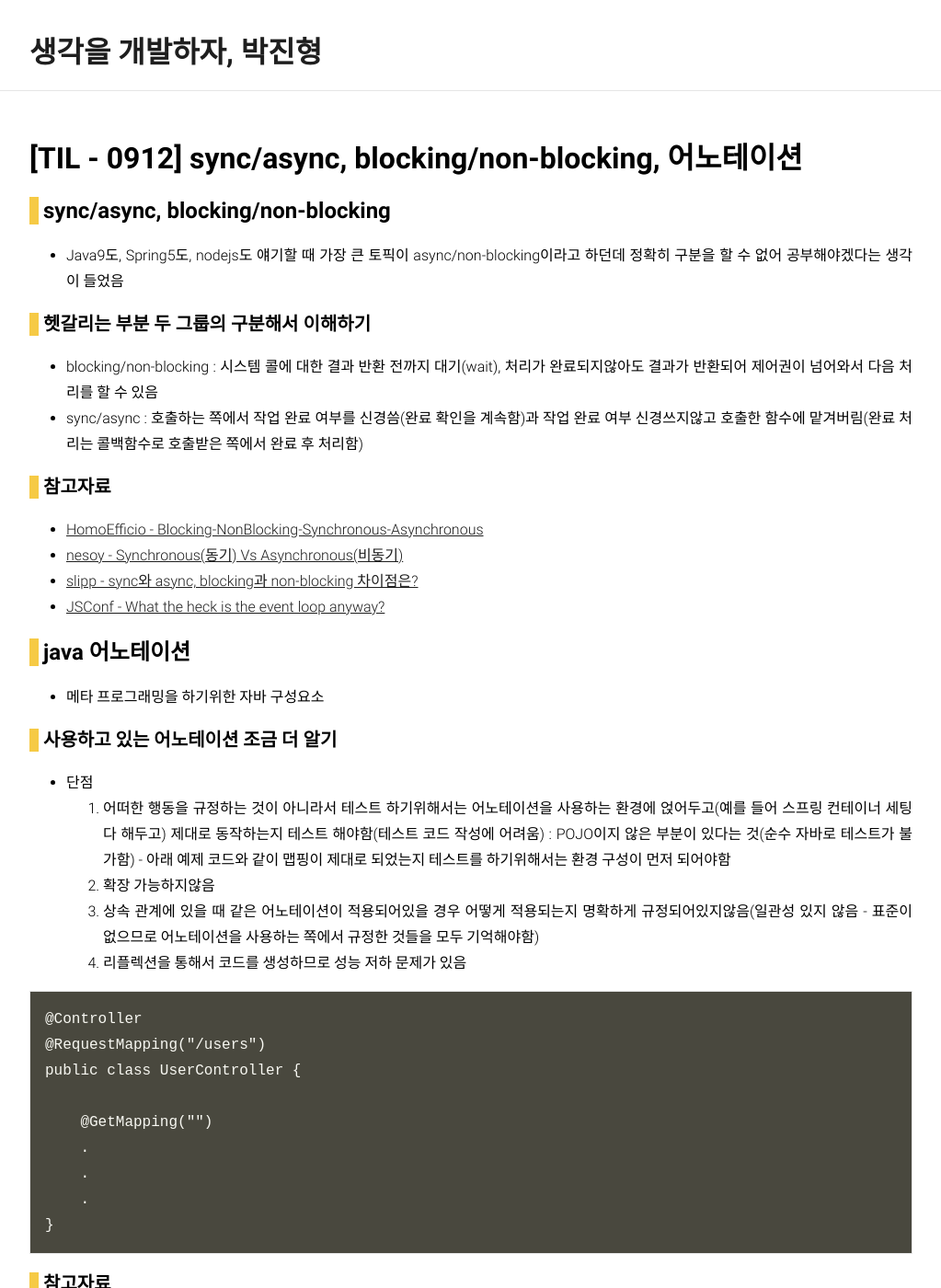
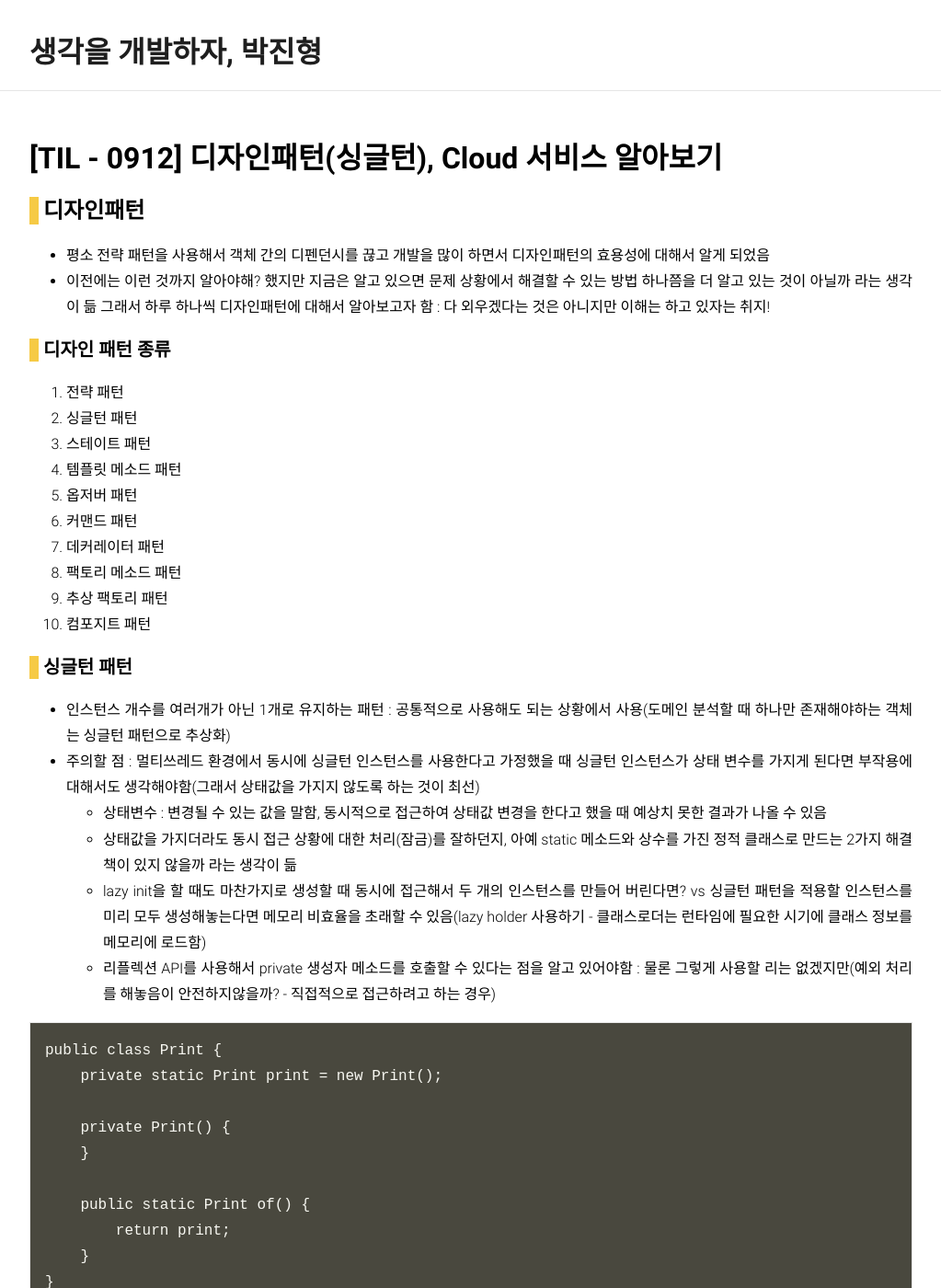
Before and after one commit to imjinbro/imjinbro.github.io, a Jekyll site: the page built from _posts/2018-09-12-TIL.md, in a window 1280 px wide and 1400 px high. Shown: the whole window at 92% size, without its empty margins (128-1151 px from the left). Built offline with Jekyll 4.4.1, drawn with Linux system fonts in a browser that asks for light colours; nearby versions of some CDN libraries; some web fonts are replaced; our own code applies the rules of GitHub Pages for plain Markdown files; comment, search, counter and statistics services are not loaded; some of the changed text lies outside the part shown.

````diff
--- a/_posts/2018-09-12-TIL.md
+++ b/_posts/2018-09-12-TIL.md
@@ -1,48 +1,113 @@
 ---
-title: '[TIL - 0912] sync/async, blocking/non-blocking, 어노테이션'
+title: '[TIL - 0912] 디자인패턴(싱글턴), Cloud 서비스 알아보기'
 author: imjinbro
-date: 2018-09-13 01:54
-tags: [TIL, io, java]
+date: 2018-09-13 01:39
+tags: [TIL, solution, cloud]
 comments: true
 sitemap :
   changefreq : daily
   priority : 1.0
 ---
 
-## sync/async, blocking/non-blocking
-* Java9도, Spring5도, nodejs도 얘기할 때 가장 큰 토픽이 async/non-blocking이라고 하던데 정확히 구분을 할 수 없어 공부해야겠다는 생각이 들었음
+## 디자인패턴
+* 평소 전략 패턴을 사용해서 객체 간의 디펜던시를 끊고 개발을 많이 하면서 디자인패턴의 효용성에 대해서 알게 되었음
+* 이전에는 이런 것까지 알아야해? 했지만 지금은 알고 있으면 문제 상황에서 해결할 수 있는 방법 하나쯤을 더 알고 있는 것이 아닐까 라는 생각이 듦 그래서 하루 하나씩 디자인패턴에 대해서 알아보고자 함 : 다 외우겠다는 것은 아니지만 이해는 하고 있자는 취지!
 
-### 헷갈리는 부분 두 그룹의 구분해서 이해하기
-* blocking/non-blocking : 시스템 콜에 대한 결과 반환 전까지 대기(wait), 처리가 완료되지않아도 결과가 반환되어 제어권이 넘어와서 다음 처리를 할 수 있음
-* sync/async : 호출하는 쪽에서 작업 완료 여부를 신경씀(완료 확인을 계속함)과 작업 완료 여부 신경쓰지않고 호출한 함수에 맡겨버림(완료 처리는 콜백함수로 호출받은 쪽에서 완료 후 처리함)
+### 디자인 패턴 종류
+1. 전략 패턴
+2. 싱글턴 패턴
+3. 스테이트 패턴
+4. 템플릿 메소드 패턴
+5. 옵저버 패턴
+6. 커맨드 패턴
+7. 데커레이터 패턴
+8. 팩토리 메소드 패턴
+9. 추상 팩토리 패턴
+10. 컴포지트 패턴
 
-### 참고자료
-* [HomoEfficio - Blocking-NonBlocking-Synchronous-Asynchronous](https://homoefficio.github.io/2017/02/19/Blocking-NonBlocking-Synchronous-Asynchronous/)
-* [nesoy - Synchronous(동기) Vs Asynchronous(비동기)](https://nesoy.github.io/articles/2017-01/Synchronized)
-* [slipp - sync와 async, blocking과 non-blocking 차이점은?](https://www.slipp.net/questions/367)
-* [JSConf - What the heck is the event loop anyway?](https://www.youtube.com/watch?time_continue=1470&v=8aGhZQkoFbQ)
-
-## java 어노테이션
-* 메타 프로그래밍을 하기위한 자바 구성요소
-
-### 사용하고 있는 어노테이션 조금 더 알기
-* 단점
-  1. 어떠한 행동을 규정하는 것이 아니라서 테스트 하기위해서는 어노테이션을 사용하는 환경에 얹어두고(예를 들어 스프링 컨테이너 세팅 다 해두고) 제대로 동작하는지 테스트 해야함(테스트 코드 작성에 어려움) : POJO이지 않은 부분이 있다는 것(순수 자바로 테스트가 불가함) - 아래 예제 코드와 같이 맵핑이 제대로 되었는지 테스트를 하기위해서는 환경 구성이 먼저 되어야함
-  2. 확장 가능하지않음
-  3. 상속 관계에 있을 때 같은 어노테이션이 적용되어있을 경우 어떻게 적용되는지 명확하게 규정되어있지않음(일관성 있지 않음 - 표준이 없으므로 어노테이션을 사용하는 쪽에서 규정한 것들을 모두 기억해야함)
-  4. 리플렉션을 통해서 코드를 생성하므로 성능 저하 문제가 있음
+### 싱글턴 패턴
+* 인스턴스 개수를 여러개가 아닌 1개로 유지하는 패턴 : 공통적으로 사용해도 되는 상황에서 사용(도메인 분석할 때 하나만 존재해야하는 객체는 싱글턴 패턴으로 추상화)
+* 주의할 점 : 멀티쓰레드 환경에서 동시에 싱글턴 인스턴스를 사용한다고 가정했을 때 싱글턴 인스턴스가 상태 변수를 가지게 된다면 부작용에 대해서도 생각해야함(그래서 상태값을 가지지 않도록 하는 것이 최선)
+  * ```상태변수``` : 변경될 수 있는 값을 말함, 동시적으로 접근하여 상태값 변경을 한다고 했을 때 예상치 못한 결과가 나올 수 있음
+  * 상태값을 가지더라도 동시 접근 상황에 대한 처리(잠금)를 잘하던지, 아예 static 메소드와 상수를 가진 정적 클래스로 만드는 2가지 해결책이 있지 않을까 라는 생각이 듦
+  * lazy init을 할 때도 마찬가지로 생성할 때 동시에 접근해서 두 개의 인스턴스를 만들어 버린다면? vs 싱글턴 패턴을 적용할 인스턴스를 미리 모두 생성해놓는다면 메모리 비효율을 초래할 수 있음(lazy holder 사용하기 - 클래스로더는 런타임에 필요한 시기에 클래스 정보를 메모리에 로드함)
+  * 리플렉션 API를 사용해서 private 생성자 메소드를 호출할 수 있다는 점을 알고 있어야함 : 물론 그렇게 사용할 리는 없겠지만(예외 처리를 해놓음이 안전하지않을까? - 직접적으로 접근하려고 하는 경우)
 
 ~~~
-@Controller
-@RequestMapping("/users")
-public class UserController {
+public class Print {
+    private static Print print = new Print();
 
-    @GetMapping("")
-    .
-    .
-    .
+    private Print() {
+    }
+
+    public static Print of() {
+        return print;
+    }
+}
+
+
+/* 리플렉션 private 인스턴스 접근 */
+public static void main(String[] args) throws NoSuchMethodException, IllegalAccessException, InvocationTargetException, InstantiationException {
+    Constructor constructor = Printer.class.getDeclaredConstructor();
+    constructor.setAccessible(true);
+    Printer printer = (Printer) constructor.newInstance();
+    printer.print();
+}
+
+
+/* lazy holder 방식 - 인스턴스가 진짜 필요한 시점에 생성(동시 문제도 메모리 비효율도 같이 잡음)  */
+public class Printer {
+
+    private Printer() {
+    }
+
+    private static class LazyPrinter {
+        private static final Printer PRINTER = new Printer();
+    }
+
+    public static Printer of() {
+        return LazyPrinter.PRINTER;
+    }
 }
 ~~~
 
+
+* 생각드는 부분 : 정적 클래스말고 싱글턴 인스턴스를 사용하는 것은 extends, implements를 사용해서 관계를 뚜렷하게 나타냄과 구현에 있어서 강제를 할 수 있기 때문이 아닐까 라는 생각이 듦
+  * 다형성을 이용한 구현을 할 수 있기 때문이라는 생각이 추가적으로 : static 메소드를 호출하는 것과 인스턴스를 받을 수 있게 인자 타입으로 나타낼 수 있는 것과의 차이랄까
+
+~~~
+public interface Printable {
+
+}
+
+public void print(Printable printable)
+~~~
+
+* 새롭게 알게된 부분 : ```volatile``` 키워드 사용 : 조금 더 알아보기(CPU 캐시와 메인 메모리, volatile)
+  * **CPU 데이터 캐시 처리에 대해서 알게됨** : 메인 메모리에서 읽은 값을 캐시 해두고 캐시한 값에 대해 write/read를 한다는 것, 특정 시점에 메인 메모리에 쓰기한다는 것 - 성능
+  * 멀티쓰레드 환경에서 공유 객체의 상태 변수의 값이 변경되었을 때 즉각 메인 메모리에 write해서 다른 쓰레드에서 캐시해둔 데이터를 read 하지않고 바로바로 메인 메모리에서 값을 읽도록하여 안전한 프로그래밍이 가능하도록 하는 키워드
+  * 캐시한 값을 read 하는 것보다 성능 상에서는 단점이 있으므로 꼭 필요한 값에만 사용하도록
+  * 멀티쓰레드 환경 처리(thread-safe하게)에 대해 관심을 더 가져야겠다
+
 ### 참고자료
-* [Oracle Code Seoul 2017 -  Java 9과 Spring 5로 바라보는 Java의 변화와 도전](https://www.youtube.com/watch?v=BFjrmj4p3_Y)
+* [THSWAVE - Java Volatile 의미](http://thswave.github.io/java/2015/03/08/java-volatile.html)
+* [DOGSEAR - Java Volatile Keyword](https://jinjoochoi.github.io/post/2018/03/11/Java-Volatile-Keyword.html)
+
+## Cloud 서비스로 시스템 구성하기를 맛보기에 앞서 서비스 살펴보기 - AWS
+* 클라우드 서비스를 통해서 서비스를 제공하는 것이 보편화 되고 있는데, 정작 써본 서비스 라고는 EC2, RDS, S3가 전부(그마저도 EC2 이외에는 자주 써보지도 않음...)라서 어떤 서비스인지라도 알기위해 하나씩 살펴보는 시간을 가질 생각
+
+### 알아볼 AWS 주요 서비스
+* EC2
+* Elastic Beanstalk
+* Cloud Watch(Auto Scailing)
+* RDS
+* DynamoDB
+* Elastic Cache
+* Elastic Search
+* Lambda
+* Simple Queue Service
+* IAM
+* Key Management Service
+
+### 참고할 자료
+* [AWS 설명서](https://aws.amazon.com/ko/documentation/)
````
Also changed, not shown: _posts/2018-09-10-TIL.md (added, +81 -0 lines), _posts/2018-09-11-TIL.md (+33 -66 lines).
